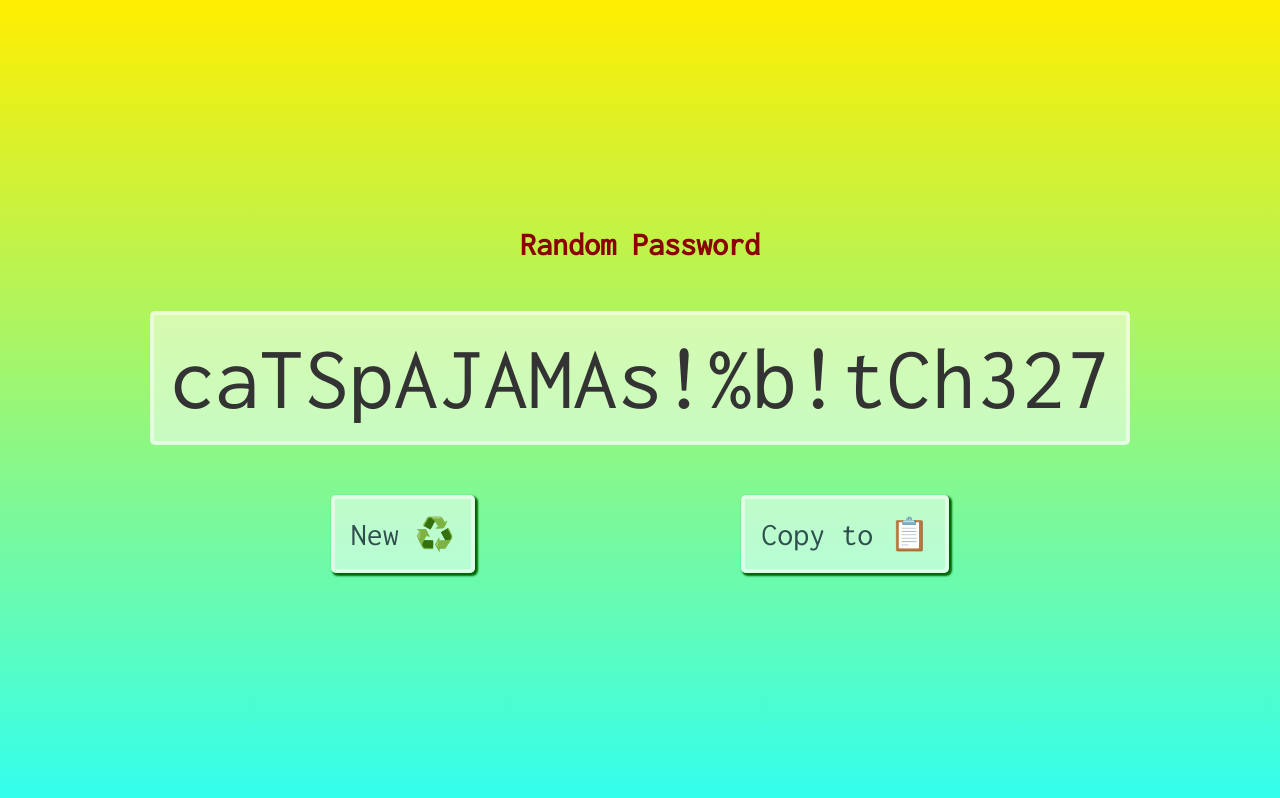
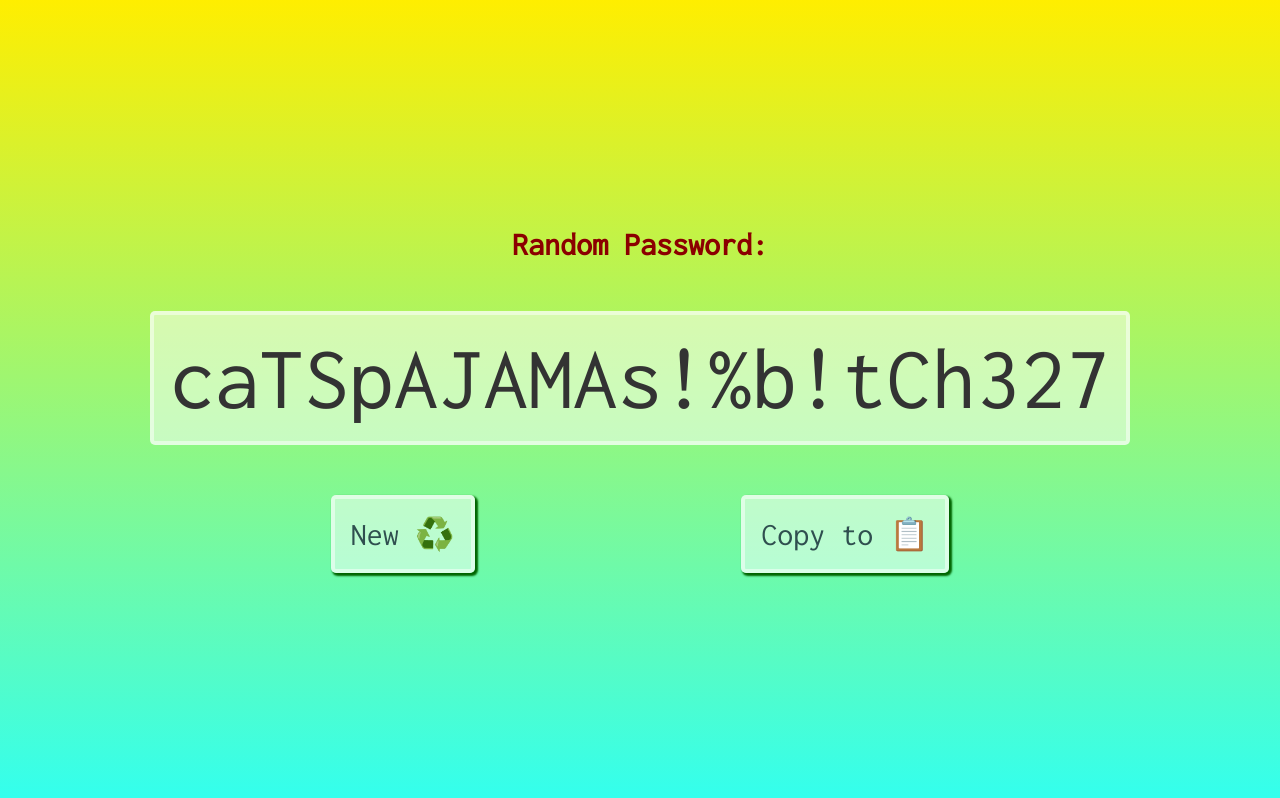
Before and after one commit to ThomasAndrewMacLean/generatePasswords, a website with bundled scripts: page dist/index.html in a window 1280 px wide. Built offline with nearby package versions, Linux system fonts and the light colour scheme.

Commit message:
Update index.html

```diff
--- a/dist/index.html
+++ b/dist/index.html
@@ -23,7 +23,7 @@
 
 <body>
     <main>
-        <h1>Random password</h1>
+        <h1>Random password:</h1>
         <span id="password"><noscript>Turn on javascript...</noscript></span>
         <div class="button-wrap">
             <button id="newPasswordbtn">New ♻️</button>
```
